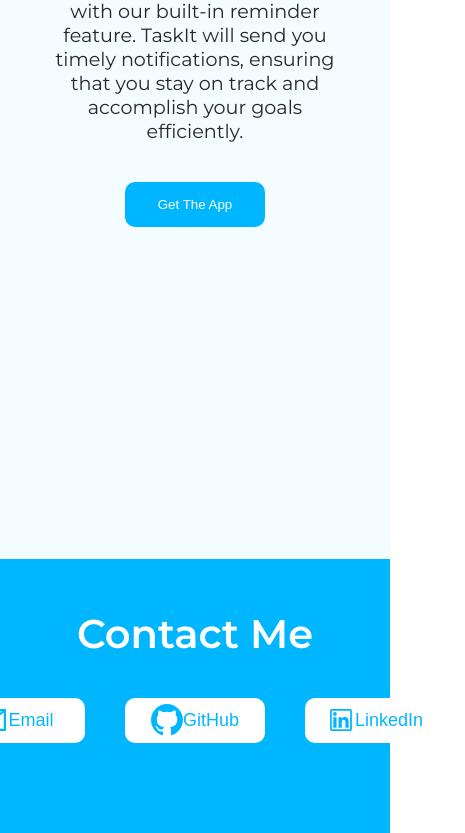
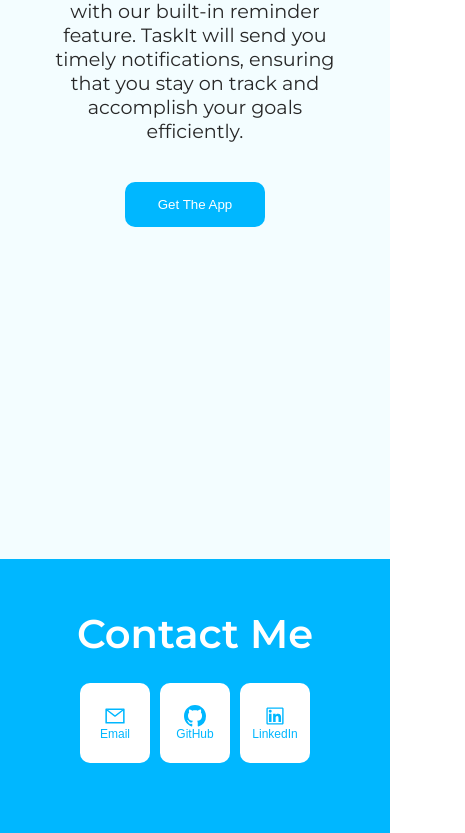
Before and after one commit to Zivgl66/TaskIt-landing-page, a React (Create React App) app: page / in a window 390 px wide. Shown: the part 2892-3725 px from the top of the page, 465 px wide, since content can reach past the window. Built offline with nearby package versions, Linux system fonts and the light colour scheme.

Commit message:
media query button update

```diff
--- a/src/components/Contact.jsx
+++ b/src/components/Contact.jsx
@@ -21,7 +21,7 @@ const Contact = () => {
           className="contact-button"
           onClick={() => window.open("https://github.com/Zivgl66", "_blank")}
         >
-          <BsGithub size={"2rem"} />
+          <BsGithub size={"1.5rem"} />
           GitHub
         </button>
 
--- a/src/index.css
+++ b/src/index.css
@@ -604,4 +604,11 @@ nav .menu-btn,
     width: 100%;
     height: 400px;
   }
+  .contact-button {
+    font-size: 12px;
+    flex-direction: column;
+    width: 70px;
+    height: 80px;
+    margin: 5px;
+  }
 }
```
